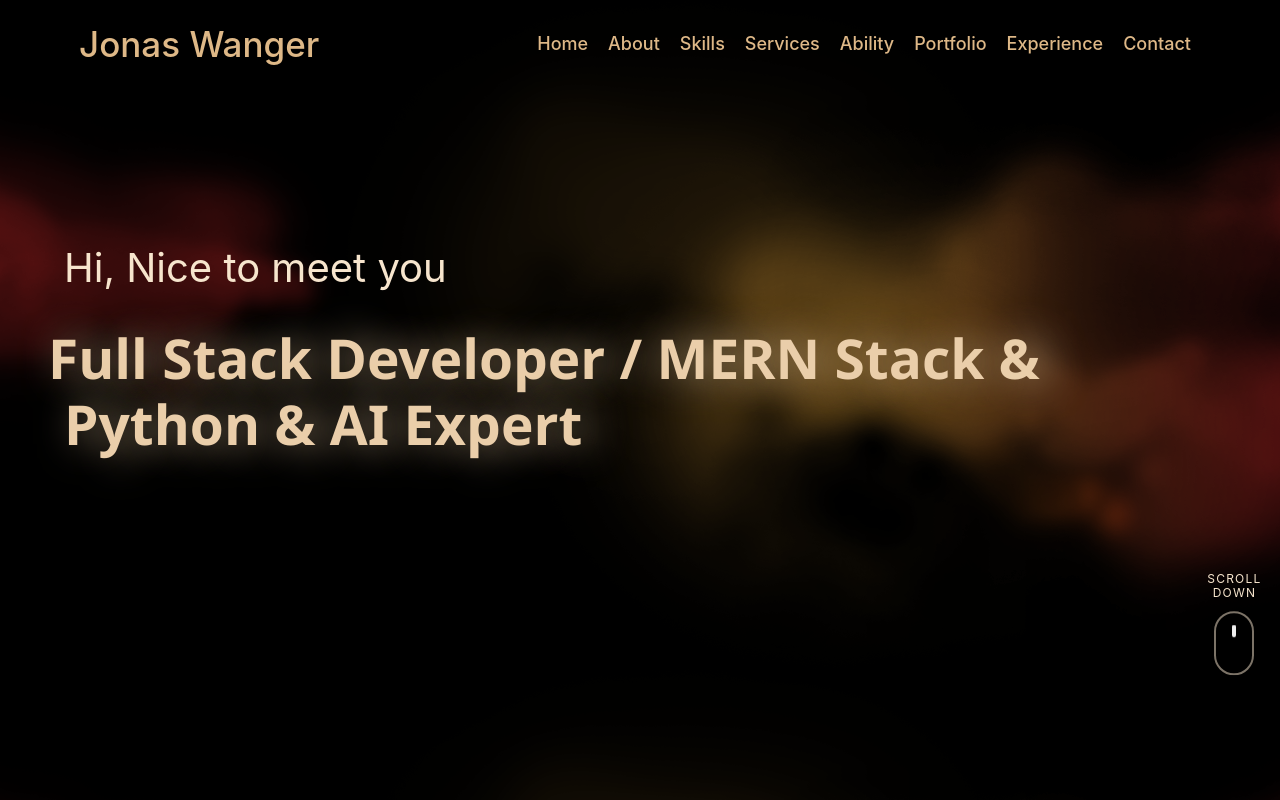
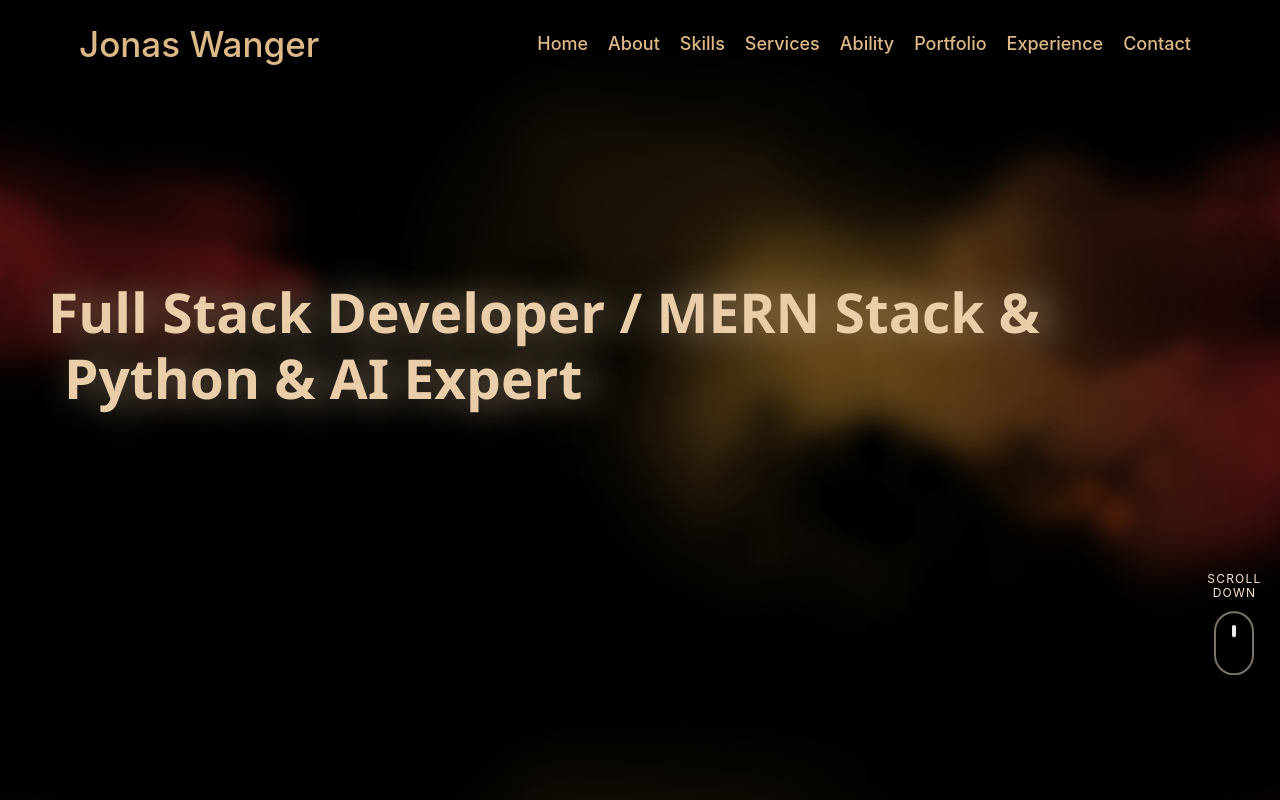
Before and after one commit to leo961011/logan, a plain HTML site: page index.html in a window 1280 px wide. Shown: the top 800 px of the page. Drawn offline with nearby package versions, Linux system fonts and the light colour scheme; a script that the page names is missing.

Commit message:
meetdelete

```diff
--- a/index.html
+++ b/index.html
@@ -58,7 +58,6 @@
         <div class="home-content">
             <div>
                 <div class="text-two">
-                    <div class="text-three">Hi, Nice to meet you</div>  <br/>
                     <h4 class="span loader">
                         <span class='m'>Full Stack Developer / MERN Stack & Python & AI Expert</span>
                         <br class="br"/>
```
